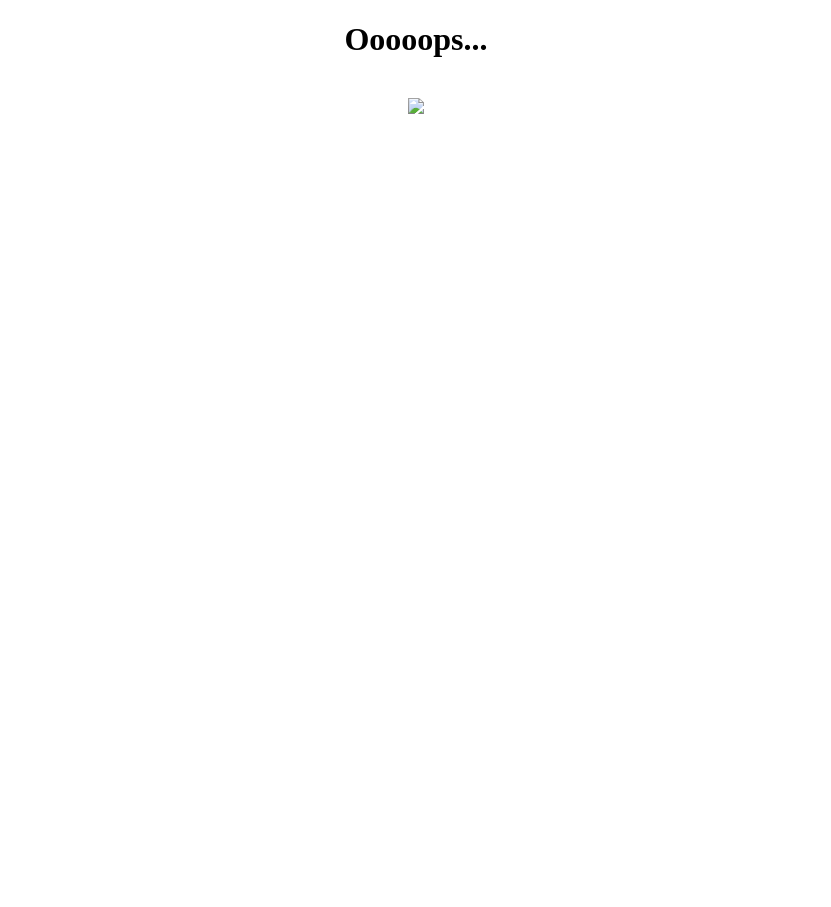
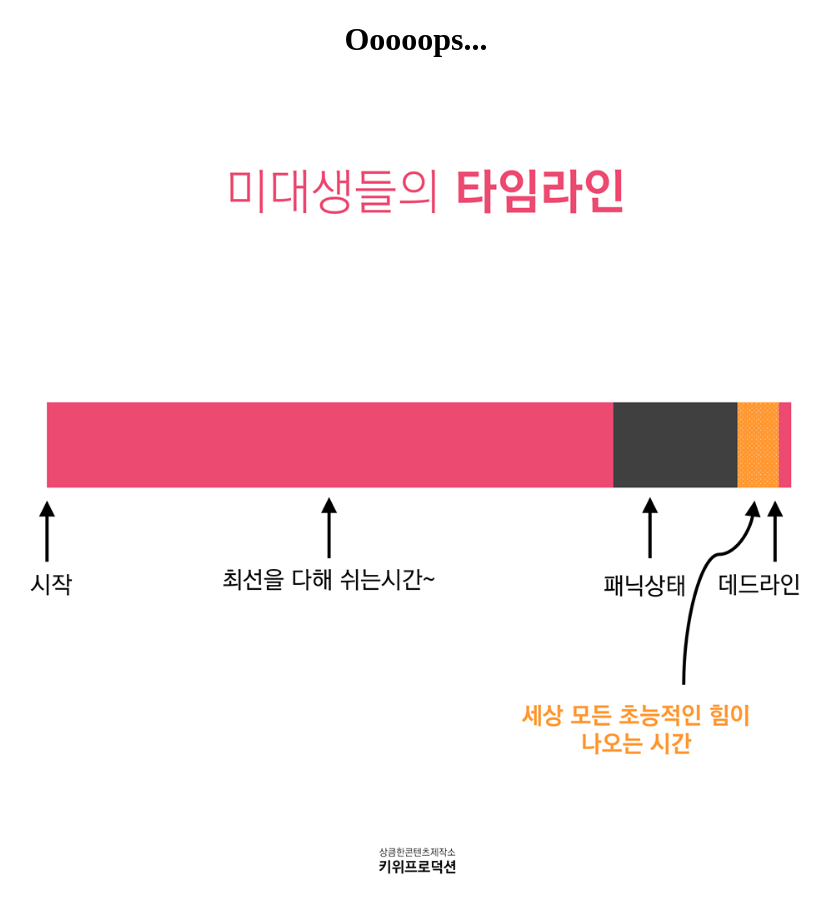
Before and after one commit to bae07/unithrn-false, a plain HTML site: page index.html in a window 1280 px wide. Shown: the whole page, without its empty margins (224-1055 px from the left). Before the commit the page ends 800 px from the top, so only its background shows below. Drawn offline with Linux system fonts and the light colour scheme.

Commit message:
Update index.html

```diff
--- a/index.html
+++ b/index.html
@@ -9,7 +9,7 @@
     <center>
         <h1>Ooooops...</h1>
         <br>
-        <img src=".pic/644496675_UY8FPuLB_2.png" style="max-width: 800px; height: auto;">
+        <img src="/pic/644496675_UY8FPuLB_2.png" style="max-width: 800px; height: auto;">
         <br>
 
     </center>
```
